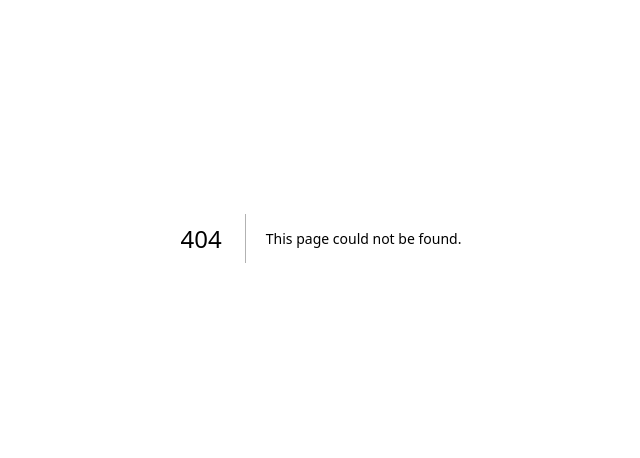
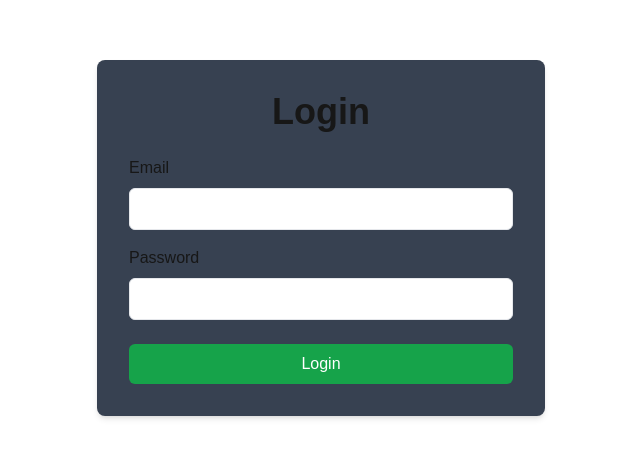
Before and after one commit to NgurahNova/penyiraman-web, a Next.js app: page /login in a window 1280 px wide. Before the commit this address had no page. Shown: the part 162-620 px from the top of the page, without its empty margins (319-959 px from the left). Built offline with nearby package versions, Linux system fonts and the light colour scheme.

Commit message:
login page

```diff
--- /dev/null
+++ b/src/app/login/page.jsx
@@ -0,0 +1,64 @@
+"use client";
+
+import { useState } from "react";
+import { useRouter } from "next/navigation"; // Import router dari Next.js
+import { signInWithEmailAndPassword } from "firebase/auth";
+import { auth } from "../../components/firebase"; // Sesuaikan path ini dengan struktur proyekmu
+
+const LoginPage = () => {
+  const [email, setEmail] = useState("");
+  const [password, setPassword] = useState("");
+  const [error, setError] = useState("");
+  const router = useRouter(); // Gunakan useRouter untuk redirect
+
+  const handleSubmit = async (e) => {
+    e.preventDefault();
+    setError("");
+
+    try {
+      await signInWithEmailAndPassword(auth, email, password);
+      router.push("/home"); // Redirect ke halaman home setelah login sukses
+    } catch (err) {
+      setError("Login gagal. Periksa email dan password Anda.");
+    }
+  };
+
+  return (
+    <div className="flex min-h-screen items-center justify-center">
+      <div className="w-full max-w-md bg-gray-700 p-8 rounded-lg shadow-md">
+        <h2 className="text-4xl font-semibold text-center">Login</h2>
+        {error && <p className="text-red-500 text-center mt-2">{error}</p>}
+        <form className="mt-6" onSubmit={handleSubmit}>
+          <div>
+            <label className="block">Email</label>
+            <input
+              type="email"
+              className="w-full px-4 py-2 mt-2 border rounded-md focus:outline-none focus:ring-2 focus:ring-green-500 text-black"
+              value={email}
+              onChange={(e) => setEmail(e.target.value)}
+              required
+            />
+          </div>
+          <div className="mt-4">
+            <label className="block">Password</label>
+            <input
+              type="password"
+              className="w-full px-4 py-2 mt-2 border rounded-md focus:outline-none focus:ring-2 focus:ring-green-500 text-black"
+              value={password}
+              onChange={(e) => setPassword(e.target.value)}
+              required
+            />
+          </div>
+          <button
+            type="submit"
+            className="w-full mt-6 bg-green-600 text-white py-2 rounded-md hover:bg-green-700 transition"
+          >
+            Login
+          </button>
+        </form>
+      </div>
+    </div>
+  );
+};
+
+export default LoginPage;
--- a/src/app/page.js
+++ b/src/app/page.js
@@ -1,5 +1,5 @@
 import { redirect } from "next/navigation";
 
 export default function Home() {
-  redirect("/home");
+  redirect("/login");
 }
--- a/src/components/navbar.jsx
+++ b/src/components/navbar.jsx
@@ -1,34 +1,47 @@
 "use client";
 import React from "react";
 import Link from "next/link";
+import { useRouter } from "next/navigation";
 import { FaWater, FaHome, FaNutritionix } from "react-icons/fa";
 import { IoArrowBack } from "react-icons/io5";
 import { RxHamburgerMenu } from "react-icons/rx";
+import { FiLogOut } from "react-icons/fi";
+import { signOut } from "firebase/auth";
+import { auth } from "../components/firebase"; // Sesuaikan path
 
 const Navbar = ({ isExpanded, setIsExpanded }) => {
+  const router = useRouter();
+
+  const handleLogout = async () => {
+    try {
+      await signOut(auth);
+      router.push("/login"); // Redirect ke login setelah logout
+    } catch (error) {
+      console.error("Error saat logout:", error);
+    }
+  };
+
   return (
     <div
-      className={`bg-gray-800 text-white transition-all duration-300 h-screen fixed top-0 left-0 ${
+      className={`bg-gray-800 text-white transition-all duration-300 fixed top-0 left-0 h-screen flex flex-col ${
         isExpanded ? "w-48" : "w-16"
       }`}
     >
+      {/* Toggle Sidebar */}
+      <div>
         <div
           onClick={() => setIsExpanded(!isExpanded)}
-        className="p-4 cursor-pointer text-center ml-2"
+          className="p-4 cursor-pointer text-center"
         >
           {isExpanded ? <IoArrowBack size={24} /> : <RxHamburgerMenu size={24} />}
         </div>
-      <ul className="space-y-6 mt-6">
+
+        {/* Menu Items */}
+        <ul className="space-y-6 mt-6 flex-grow">
           <li className="flex items-center px-4">
             <Link href="/home" className="flex items-center">
               <FaHome className="text-xl ml-2" />
-            <p
-              className={`ml-4 transition-opacity duration-300 transform ${
-                isExpanded
-                  ? "opacity-100 translate-x-0"
-                  : "opacity-0 translate-x-0"
-              }`}
-            >
+              <p className={`ml-4 ${isExpanded ? "opacity-100" : "opacity-0"}`}>
                 Home
               </p>
             </Link>
@@ -36,13 +49,7 @@ const Navbar = ({ isExpanded, setIsExpanded }) => {
           <li className="flex items-center px-4">
             <Link href="/penyiraman" className="flex items-center">
               <FaWater className="text-xl ml-2" />
-            <p
-              className={`ml-4 transition-opacity duration-300 transform ${
-                isExpanded
-                  ? "opacity-100 translate-x-0"
-                  : "opacity-0 translate-x-0"
-              }`}
-            >
+              <p className={`ml-4 ${isExpanded ? "opacity-100" : "opacity-0"}`}>
                 Penyiraman
               </p>
             </Link>
@@ -50,19 +57,25 @@ const Navbar = ({ isExpanded, setIsExpanded }) => {
           <li className="flex items-center px-4">
             <Link href="/nutrisi" className="flex items-center">
               <FaNutritionix className="text-xl ml-2" />
-            <p
-              className={`ml-4 transition-opacity duration-300 transform ${
-                isExpanded
-                  ? "opacity-100 translate-x-0"
-                  : "opacity-0 translate-x-0"
-              }`}
-            >
+              <p className={`ml-4 ${isExpanded ? "opacity-100" : "opacity-0"}`}>
                 Nutrisi
               </p>
             </Link>
           </li>
         </ul>
       </div>
+
+      {/* Tombol Logout - Lebih Naik */}
+      <div className="p-4 mt-auto mb-16">
+        <button
+          onClick={handleLogout}
+          className="flex items-center justify-center w-full py-3 bg-red-600 hover:bg-red-700 text-white rounded-md transition"
+        >
+          <FiLogOut className="text-xl" />
+          {isExpanded && <span className="ml-4">Logout</span>}
+        </button>
+      </div>
+    </div>
   );
 };
 
```
Lines whose indentation alone changed are shown as unchanged.
